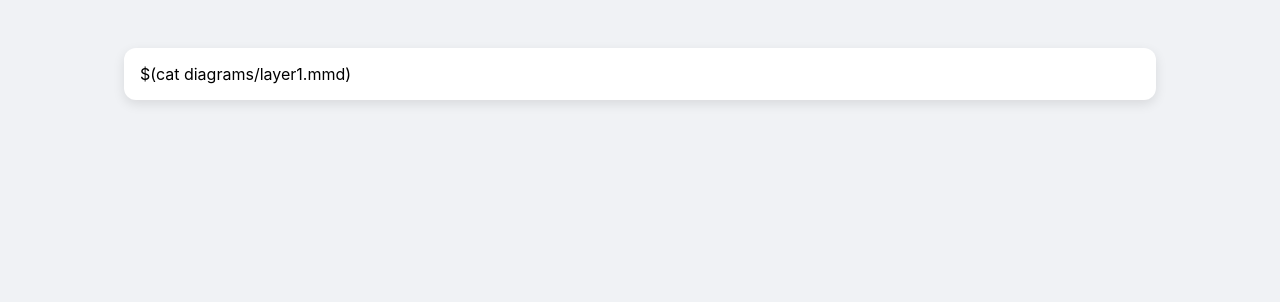
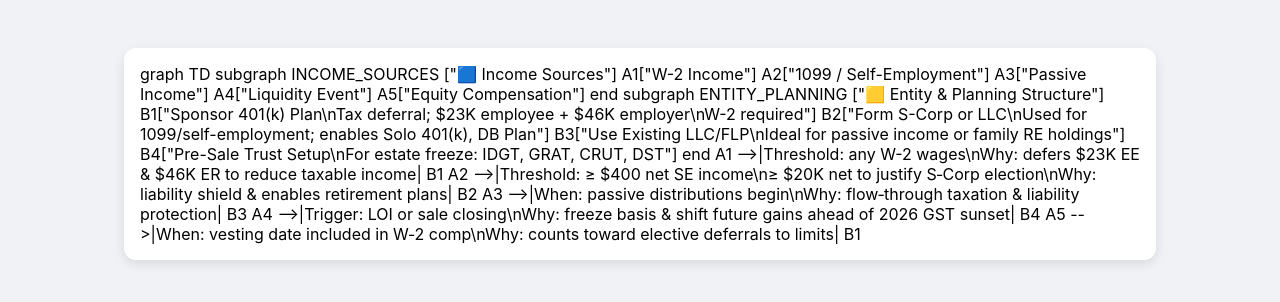
Before and after one commit to silashill12/estate-flowchart, a plain HTML site: page index.html in a window 1280 px wide. Drawn offline with Linux system fonts and the light colour scheme; some packages are replaced by stand-ins of ours; a script that the page names is missing.

Commit message:
Embed cleaned Layer 1 code (no <br> tags) into HTML wrapper

```diff
--- a/index.html
+++ b/index.html
@@ -26,7 +26,29 @@
 <body>
   <!-- Layer 1 diagram -->
   <div class="mermaid">
-$(cat diagrams/layer1.mmd)
-  </div>
+graph TD
+
+subgraph INCOME_SOURCES ["🟦 Income Sources"]
+  A1["W-2 Income"]
+  A2["1099 / Self-Employment"]
+  A3["Passive Income"]
+  A4["Liquidity Event"]
+  A5["Equity Compensation"]
+end
+
+subgraph ENTITY_PLANNING ["🟨 Entity & Planning Structure"]
+  B1["Sponsor 401(k) Plan\nTax deferral; $23K employee + $46K employer\nW-2 required"]
+  B2["Form S-Corp or LLC\nUsed for 1099/self-employment; enables Solo 401(k), DB Plan"]
+  B3["Use Existing LLC/FLP\nIdeal for passive income or family RE holdings"]
+  B4["Pre-Sale Trust Setup\nFor estate freeze: IDGT, GRAT, CRUT, DST"]
+end
+
+A1 -->|Threshold: any W-2 wages\nWhy: defers $23K EE & $46K ER to reduce taxable income| B1
+A2 -->|Threshold: ≥ $400 net SE income\n≥ $20K net to justify S‑Corp election\nWhy: liability shield & enables retirement plans| B2
+A3 -->|When: passive distributions begin\nWhy: flow‑through taxation & liability protection| B3
+A4 -->|Trigger: LOI or sale closing\nWhy: freeze basis & shift future gains ahead of 2026 GST sunset| B4
+A5 -->|When: vesting date included in W‑2 comp\nWhy: counts toward elective deferrals to limits| B1
+
+</div>
 </body>
 </html>
```
